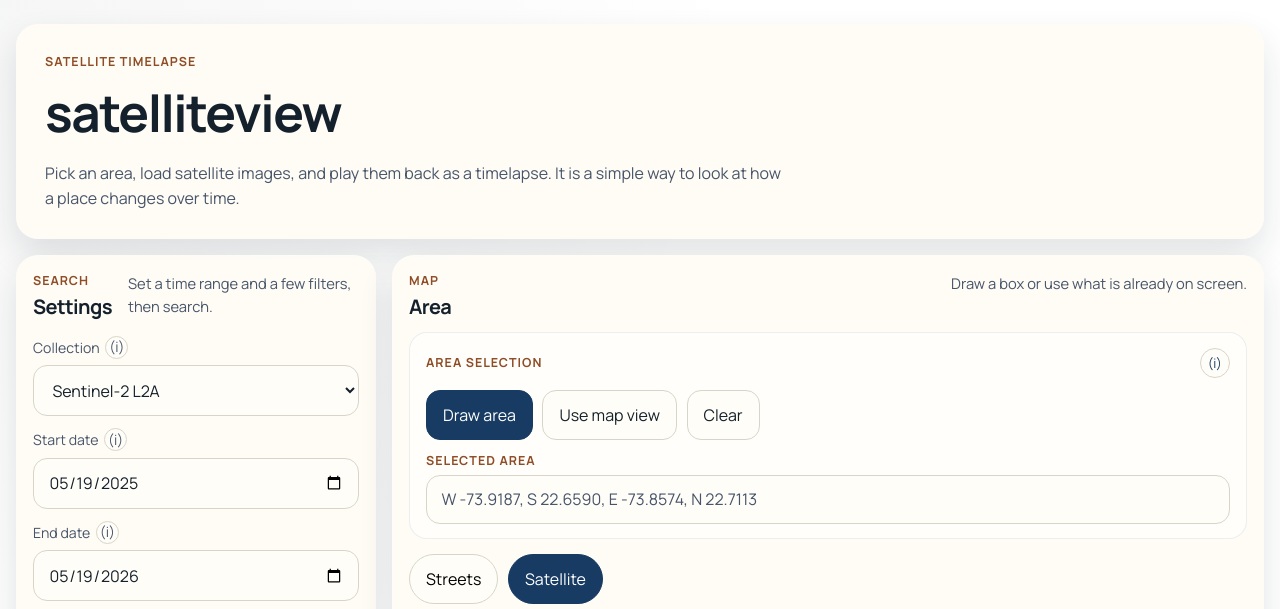
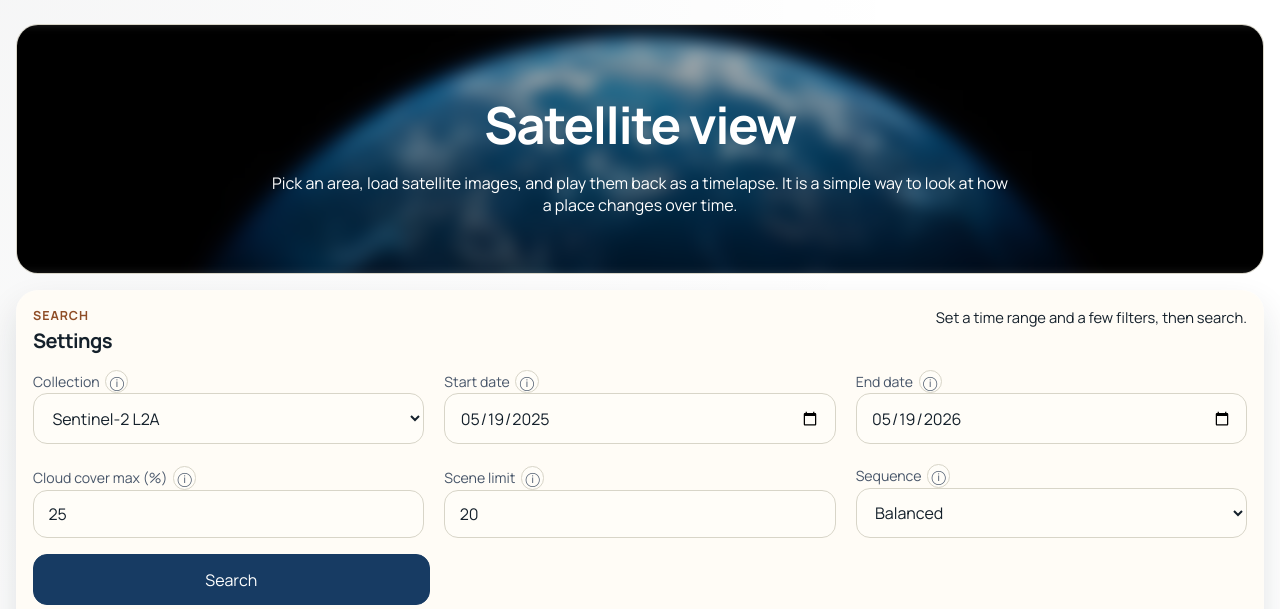
Before and after one commit to yongxingloo/satellite_view_py_html, a Flask app: page / in a window 1280 px wide. Shown: the top 609 px of the page. Run offline with Flask 3, Linux system fonts and the light colour scheme; some libraries are stand-ins or nearby versions; grey boxes are pictures that could not be loaded.

Commit message:
Full UI update: centered hero, blurry earth background, and info icons

```diff
--- a/satellite_view/static/styles.css
+++ b/satellite_view/static/styles.css
@@ -37,13 +37,58 @@ select {
 
 /* Overall page layout containers. */
 .page-shell {
-  width: min(1280px, calc(100% - 2rem));
-  margin: 0 auto;
-  padding: 1.5rem 0 2rem;
+  width: 100%; /* Take full width */
+  margin: 0;
+  padding: 1.5rem 1rem 2rem; /* Added 1rem padding so text doesn't touch the very edge */
 }
 
 /* Shared panel framing for the glass-like card look. */
-.hero-panel,
+.hero-panel {
+padding: 2.5rem;
+  margin-bottom: 1.5rem;
+  position: relative; /* Essential for the absolute pseudo-element */
+  overflow: hidden;    /* Prevents the blurred edges from leaking out */
+  border: 1px solid var(--line);
+  border-radius: 22px; /* Matches your other panels */
+  /* Make sure your text is readable over the image */
+  color: white;
+  /* --- ADD/UPDATE THESE LINES --- */
+  min-height: 250px;        /* Sets a base height (adjust this number as needed) */
+  padding: 5rem 2.5rem;    /* Increases top/bottom padding to 5rem */
+display: flex;
+  flex-direction: column;
+  align-items: center;    /* Centers items horizontally */
+  justify-content: center; /* Centers items vertically */
+  text-align: center;      /* Centers the text lines themselves */
+}
+
+.hero-panel::before {
+  content: "";
+  position: absolute;
+  top: 0;
+  left: 0;
+  width: 100%;
+  height: 100%;
+  z-index: 0; /* Places it behind the text */
+
+  /* Background image setup */
+  background-image:
+    linear-gradient(rgba(0, 0, 0, 0.3), rgba(0, 0, 0, 0.3)), /* Darkens image for text contrast */
+    url('figures/earth.jpg');
+  background-size: cover;
+  background-position: center;
+
+  /* The Blur Effect */
+  filter: blur(8px);
+  transform: scale(1.1); /* Scaling up prevents white "halo" edges from the blur */
+}
+
+/* This ensures your H1 and copy stay on top of the background */
+.hero-panel > * {
+  position: relative;
+  z-index: 1;
+}
+
 .panel {
   border: 1px solid rgba(255, 255, 255, 0.18);
   border-radius: 22px;
@@ -80,7 +125,9 @@ select {
 }
 
 .hero-copy,
-.panel-copy,
+.panel-copy {
+  max-width: 100%; /* Allows the text to spread across the new wider panels */
+}
 .result-content p,
 .empty-state {
   color: var(--muted);
@@ -94,30 +141,29 @@ select {
 
 .workspace-grid {
   display: grid;
-  grid-template-columns: minmax(0, 360px) minmax(0, 1fr);
-  gap: 1rem;
+  grid-template-columns: 1fr; /* Changed from 360px 1fr to just 1fr */
+  gap: 1.5rem;                /* Slightly more space between vertical panels */
+  width: 100%;
 }
 
 .panel {
   padding: 1rem;
 }
 
+/* Change these assignments */
 .controls-panel,
-.results-panel {
-  grid-column: 1;
-}
-
+.results-panel,
 .map-panel,
 .analytics-panel,
 .media-row {
-  grid-column: 2;
+  grid-column: auto; /* Changed from specific numbers to auto */
 }
 
 .media-row {
   display: grid;
-  grid-column: 1 / -1;
-  grid-template-columns: minmax(0, 360px) minmax(0, 1fr);
+  grid-template-columns: 1fr; /* Ensure the video area is also full width */
   gap: 1rem;
+  width: 100%;
 }
 
 .panel-heading {
@@ -146,15 +192,15 @@ select {
 /* Form controls and compact tooltip helpers. */
 .form-grid {
   display: grid;
-  grid-template-columns: 1fr;
-  gap: 0.75rem;
+  grid-template-columns: repeat(3, 1fr); /* Forces exactly 3 equal columns */
+  gap: 1.25rem; /* Space between the inputs */
 }
 
 .field {
-  position: relative;
   display: flex;
   flex-direction: column;
-  gap: 0.4rem;
+  justify-content: flex-end; /* Keeps inputs aligned even if labels vary in height */
+  height: 100%;
 }
 
 .field span,
@@ -273,10 +319,10 @@ select {
 /* Buttons, status cards, and general control chrome. */
 .action-row,
 .player-controls {
-  display: flex;
-  flex-wrap: wrap;
-  gap: 0.6rem;
-  margin-top: 0.9rem;
+  display: grid; /* Changed from flex to grid for better control */
+  grid-template-columns: repeat(3, 1fr); /* 3 buttons per row */
+  gap: 0.75rem;
+  margin-top: 1rem;
 }
 
 .button,
--- a/satellite_view/templates/index.html
+++ b/satellite_view/templates/index.html
@@ -22,8 +22,8 @@
   <!-- Page shell containing the hero, controls, map, analytics, results, and preview. -->
   <main class="page-shell">
     <section class="hero-panel">
-      <p class="eyebrow">Satellite Timelapse</p>
-      <h1>satelliteview</h1>
+      <p class="eyebrow"></p>
+      <h1>Satellite view</h1>
       <p class="hero-copy">
         Pick an area, load satellite images, and play them back as a timelapse.
         It is a simple way to look at how a place changes over time.
@@ -44,7 +44,7 @@
         <!-- Main filter form. Each field is paired with a small inline help tooltip. -->
         <div class="form-grid">
           <label class="field">
-            <span class="field-label">Collection <span class="inline-info" tabindex="0">(<span>i</span>)<span class="inline-popover">Pick which satellite data to search.</span></span></span>
+            <span class="field-label">Collection <span class="inline-info" tabindex="0">ⓘ<span class="inline-popover">Select the specific satellite source (Sentinel or Landsat) for your data search.</span></span></span>
             <select id="collectionSelect">
               <option value="sentinel-2-l2a" selected>Sentinel-2 L2A</option>
               <option value="landsat-c2-l2">Landsat</option>
@@ -53,27 +53,27 @@
           </label>
 
           <label class="field">
-            <span class="field-label">Start date <span class="inline-info" tabindex="0">(<span>i</span>)<span class="inline-popover">The first date to include in the search.</span></span></span>
+            <span class="field-label">Start date <span class="inline-info" tabindex="0">ⓘ<span class="inline-popover">The beginning of the time period you want to visualize.</span></span></span>
             <input id="startDateInput" type="date" value="{{ initial_state.default_start_date }}">
           </label>
 
           <label class="field">
-            <span class="field-label">End date <span class="inline-info" tabindex="0">(<span>i</span>)<span class="inline-popover">The last date to include in the search.</span></span></span>
+            <span class="field-label">End date <span class="inline-info" tabindex="0">ⓘ<span class="inline-popover">The end of the time period you want to visualize.</span></span></span>
             <input id="endDateInput" type="date" value="{{ initial_state.default_end_date }}">
           </label>
 
           <label class="field">
-            <span class="field-label">Cloud cover max (%) <span class="inline-info" tabindex="0">(<span>i</span>)<span class="inline-popover">Lower values usually mean cleaner images, but fewer matches.</span></span></span>
+            <span class="field-label">Cloud cover max (%) <span class="inline-info" tabindex="0">ⓘ<span class="inline-popover">Maximum allowable cloud percentage; lower values yield clearer images, but give less data.</span></span></span>
             <input id="cloudInput" type="number" min="0" max="100" value="{{ initial_state.default_cloud }}">
           </label>
 
           <label class="field">
-            <span class="field-label">Scene limit <span class="inline-info" tabindex="0">(<span>i</span>)<span class="inline-popover">Limits how many scenes are loaded.</span></span></span>
+            <span class="field-label">Scene limit <span class="inline-info" tabindex="0">ⓘ<span class="inline-popover">Maximum number of individual satellite captures to retrieve.</span></span></span>
             <input id="limitInput" type="number" min="5" max="500" value="{{ initial_state.default_limit }}">
           </label>
 
           <label class="field">
-            <span class="field-label">Sequence <span class="inline-info" tabindex="0">(<span>i</span>)<span class="inline-popover">Changes how strict the filtering is for the timelapse.</span></span></span>
+            <span class="field-label">Sequence <span class="inline-info" tabindex="0">ⓘ<span class="inline-popover">Filtering logic that determines how strictly images align by location and timing.</span></span></span>
             <select id="sequenceModeSelect">
               <option value="balanced" selected>Balanced</option>
               <option value="strict">Strict alignment</option>
```
Also changed, not shown: satellite_view/static/figures/earth.jpg (added).
